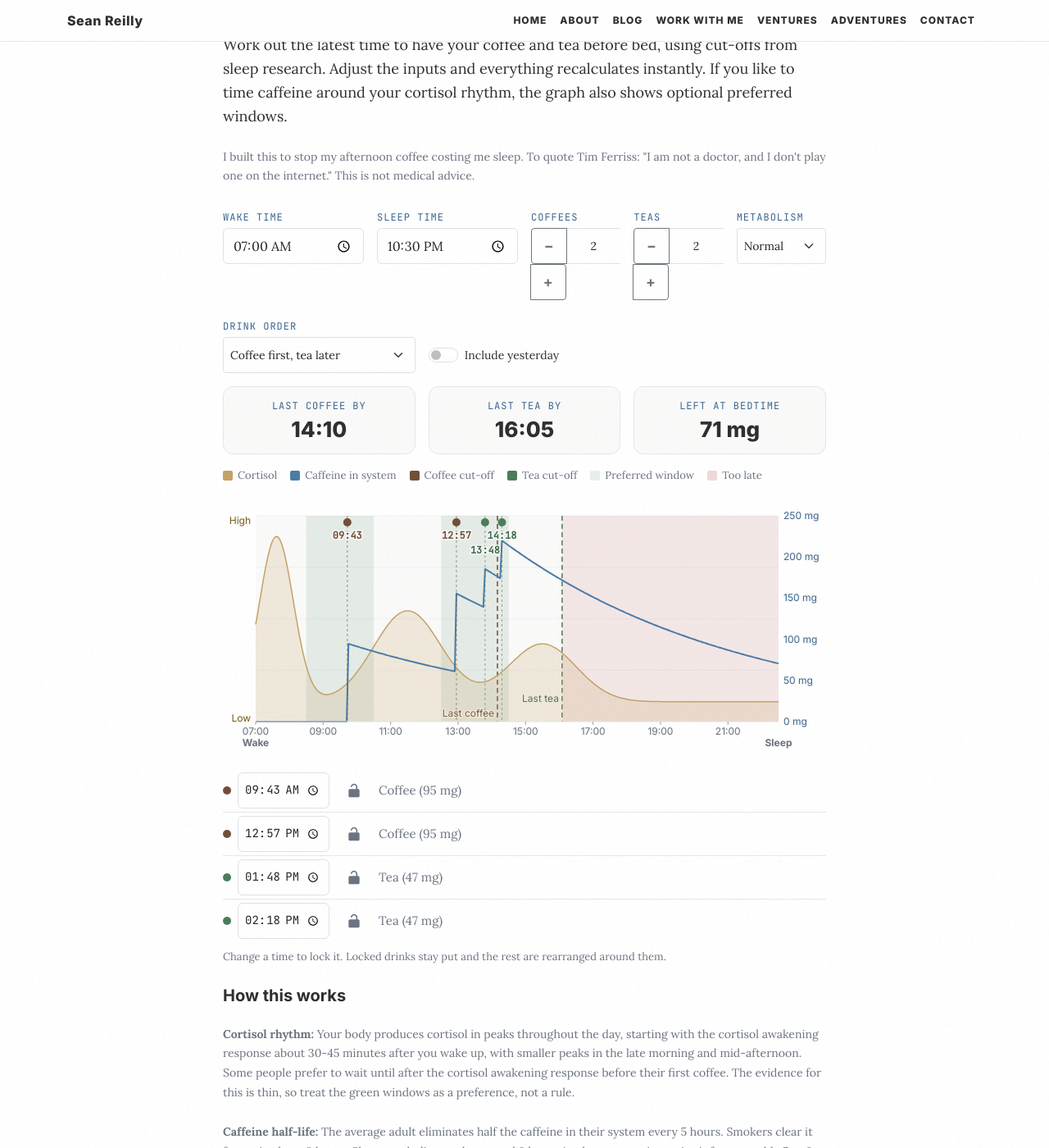
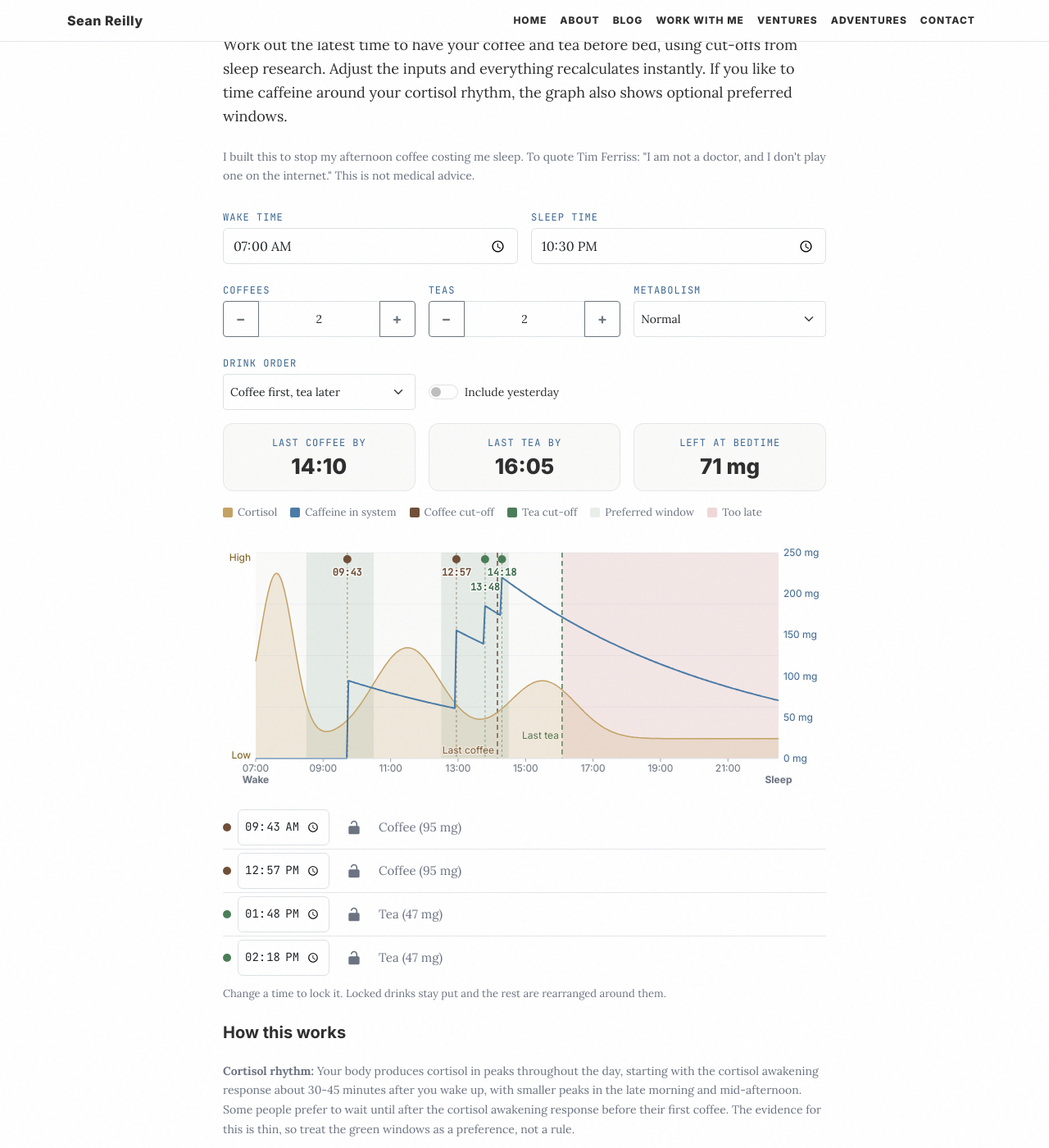
Before and after one commit to seanreillyesq/seanreillyesq.github.io, a Jekyll site: the page built from caffeine.html, in a window 1280 px wide and 1400 px high, scrolled down 394 px. Shown: the whole window at 82% size. Built offline with Jekyll 4.4.1, drawn with Linux system fonts in a browser that asks for light colours.

Commit message:
Stop the caffeine steppers wrapping onto two lines
Widening the steppers to 44 px in b8356bc made the - count + group about 120 px wide in a 104 px column, so Bootstrap's wrapping input group pushed + onto a second line at 360, 768 and 1280. My check measured button sizes, not whether the row held together. Wake and sleep now share a full-width row, the coffee and tea steppers get half or a third of the width, metabolism follows, and caffeine input groups no longer wrap. A new test checks one row, 44 px buttons and an unclipped count from 320 to 1280; it fails on the old layout.

```diff
--- a/caffeine.html
+++ b/caffeine.html
@@ -35,6 +35,9 @@ sitemap: true
     min-width: 1.75rem;
     padding-left: 0.125rem;
     padding-right: 0.125rem;
+}
+.caffeine-inputs .input-group {
+    flex-wrap: nowrap;
 }
 .caffeine-inputs .input-group .btn {
     min-width: 44px;
@@ -249,15 +252,15 @@ sitemap: true
 <!-- Inputs -->
 <div class="caffeine-inputs">
     <div class="row g-2 g-md-3 mb-3">
-        <div class="col-6 col-md-3">
+        <div class="col-6">
             <label class="form-label" for="wake-time">Wake time</label>
             <input type="time" class="form-control" id="wake-time" value="07:00">
         </div>
-        <div class="col-6 col-md-3">
+        <div class="col-6">
             <label class="form-label" for="sleep-time">Sleep time</label>
             <input type="time" class="form-control" id="sleep-time" value="22:30">
         </div>
-        <div class="col-4 col-md-2">
+        <div class="col-6 col-md-4">
             <label class="form-label" for="coffee-count">Coffees</label>
             <div class="input-group input-group-sm">
                 <button class="btn btn-outline-secondary" type="button" data-stepper="coffee" data-dir="-1" aria-label="Fewer coffees">&minus;</button>
@@ -265,7 +268,7 @@ sitemap: true
                 <button class="btn btn-outline-secondary" type="button" data-stepper="coffee" data-dir="1" aria-label="More coffees">+</button>
             </div>
         </div>
-        <div class="col-4 col-md-2">
+        <div class="col-6 col-md-4">
             <label class="form-label" for="tea-count">Teas</label>
             <div class="input-group input-group-sm">
                 <button class="btn btn-outline-secondary" type="button" data-stepper="tea" data-dir="-1" aria-label="Fewer teas">&minus;</button>
@@ -273,7 +276,7 @@ sitemap: true
                 <button class="btn btn-outline-secondary" type="button" data-stepper="tea" data-dir="1" aria-label="More teas">+</button>
             </div>
         </div>
-        <div class="col-4 col-md-2">
+        <div class="col-12 col-md-4">
             <label class="form-label" for="metabolism">Metabolism</label>
             <select class="form-select form-select-sm" id="metabolism">
                 <option value="3">Fast</option>
```
Also changed, not shown: tests/specs/caffeine.spec.js (+17 -0 lines).
